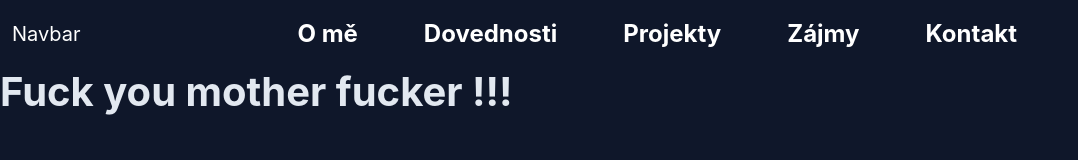
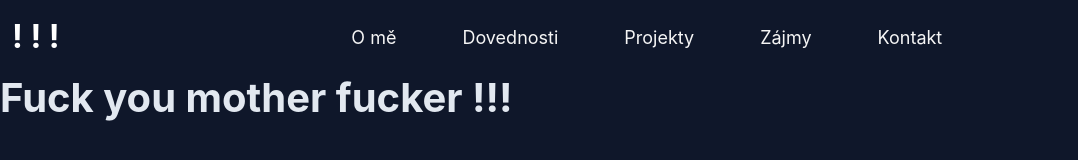
Before and after one commit to MajklKra/Web, a website: page index.html in a window 1280 px wide. Shown: the whole page, without its empty margins (0-1078 px from the left). Drawn offline with Linux system fonts and the light colour scheme.

Commit message:
Commit Navbar 3

```diff
--- a/index.html
+++ b/index.html
@@ -10,26 +10,26 @@
     <header>
       <nav class="navbar navbar-dark navbar-expand-sm sticky-top">
         <div class="container-fluid">
-          <a class="navbar-brand" href="#">Navbar</a>
+          <a class="navbar-brand" href="#" style="font-size: xx-large;"><b>! ! !</b></a>
           <button class="navbar-toggler" type="button" data-bs-toggle="collapse" data-bs-target="#navbarNav" aria-controls="navbarNav" aria-expanded="false" aria-label="Toggle navigation">
             <span class="navbar-toggler-icon"></span>
           </button>
           <div class="collapse navbar-collapse justify-content-center" id="navbarNav">
             <ul class="navbar-nav">
               <li class="nav-item">
-                <a class="nav-link" aria-current="page" href="#" style="color: white;"><b>O mě</b></a>
+                <a class="nav-link" href="#" style="color: whitesmoke;">O mě</a>
               </li>
               <li class="nav-item">
-                <a class="nav-link" href="#" style="color: white;"><b>Dovednosti</b></a>
+                <a class="nav-link" href="#" style="color: whitesmoke;">Dovednosti</a>
               </li>
               <li class="nav-item">
-                <a class="nav-link" href="#" style="color: white;"><b>Projekty</b></a>
+                <a class="nav-link" href="#" style="color: whitesmoke;">Projekty</a>
               </li>
               <li class="nav-item">
-                <a class="nav-link" href="#" style="color: white;"><b>Zájmy</b></a>
+                <a class="nav-link" href="#" style="color: whitesmoke;">Zájmy</a>
               </li>
                <li class="nav-item">
-                <a class="nav-link" href="#" style="color: white;"><b>Kontakt</b></a>
+                <a class="nav-link" href="#" style="color: whitesmoke;">Kontakt</a>
               </li>
             </ul>
           </div>
--- a/scss/custome.scss
+++ b/scss/custome.scss
@@ -19,9 +19,19 @@ body{
 }
 
 #navbarNav{
-    font-size: x-large;
+    font-size: large;
 }
 
 .nav-item{
     padding-right:50px;
+
 }
+
+.nav-item:hover
+{
+  cursor:auto;
+  text-shadow: 8px 8px 8px lightblue;
+  border-bottom: 1px solid white;
+  font-size: x-large;
+  font-weight: bolder;
+}
```
Also changed, not shown: scss/custome.css, 1 other file.
